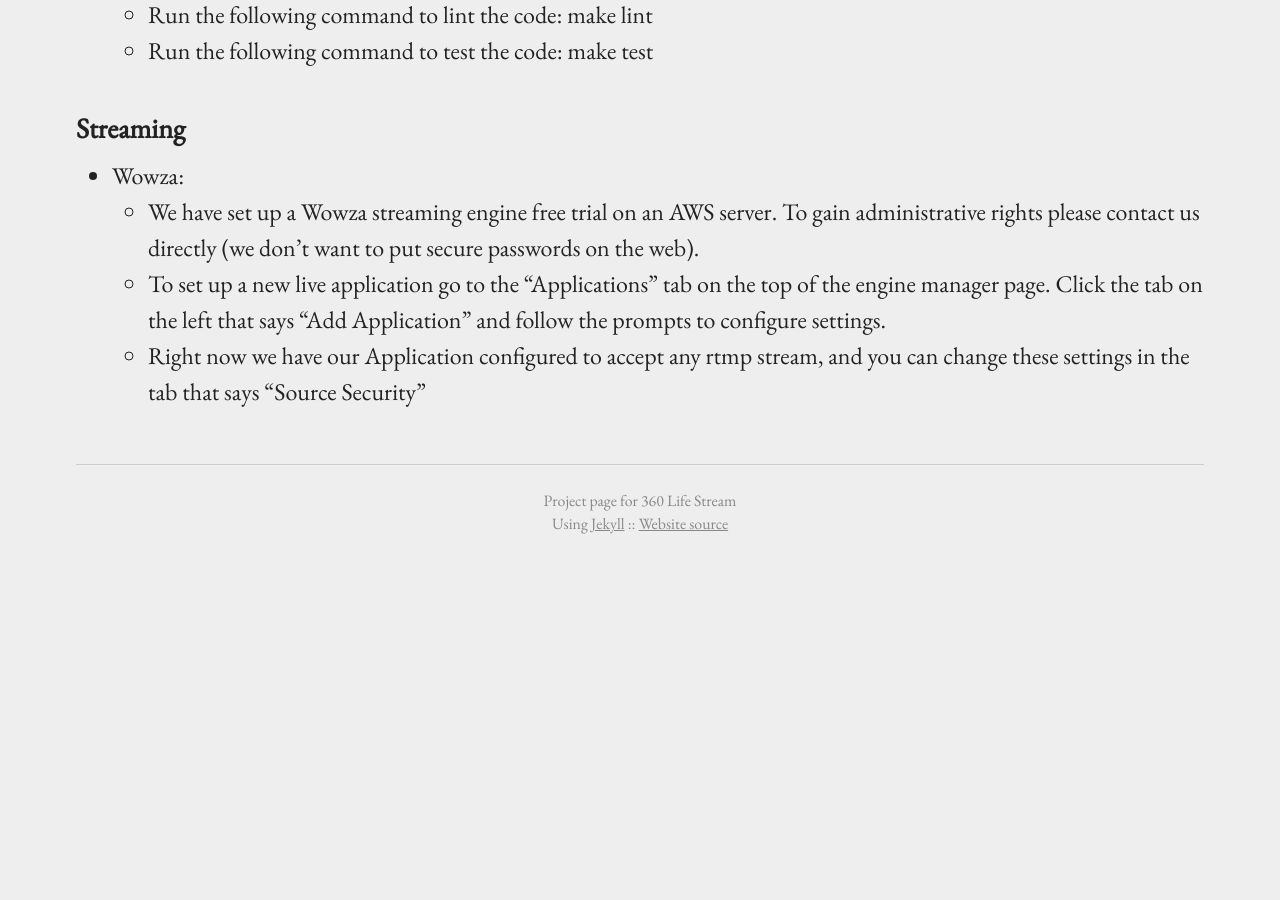
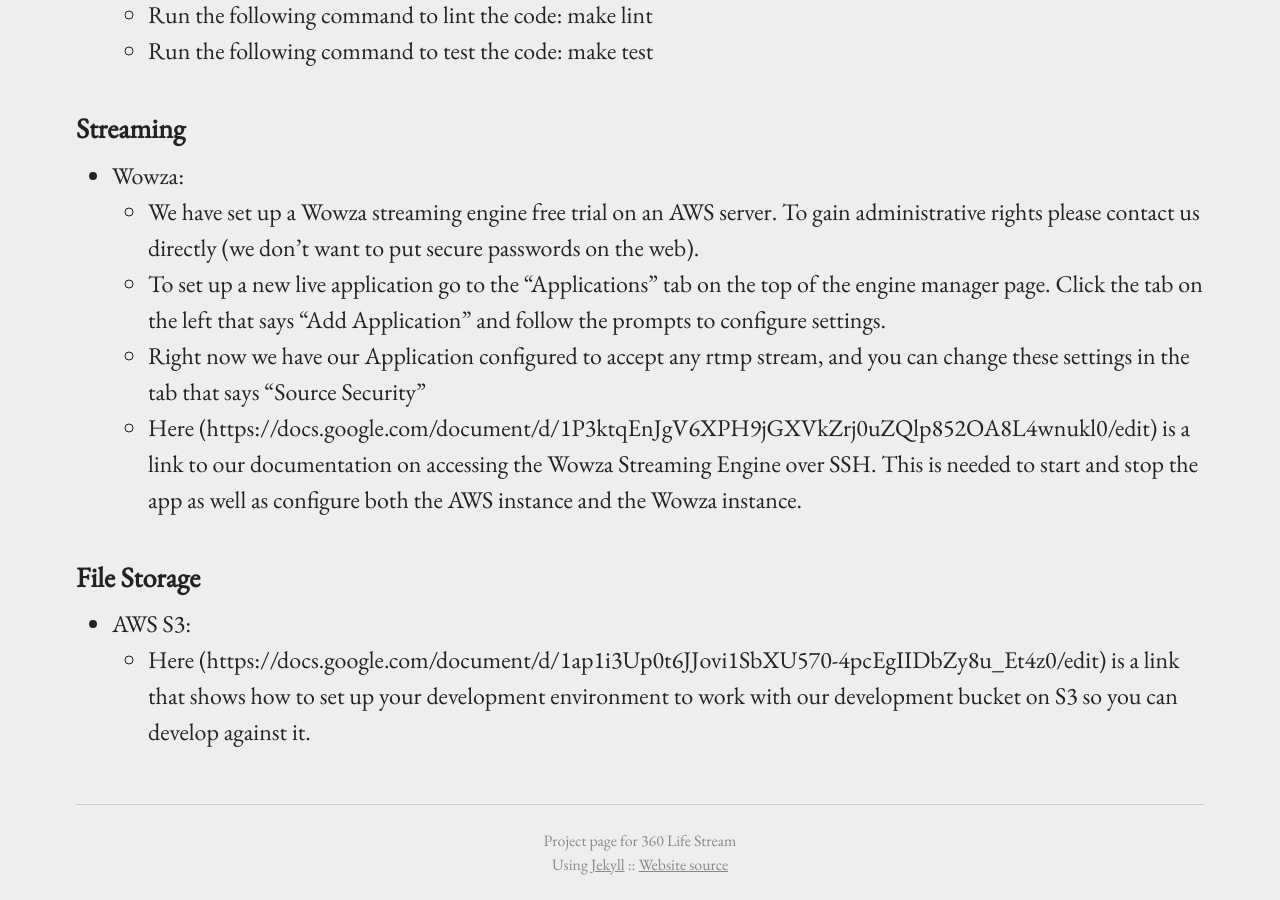
Before and after one commit to 360ls/360ls, a Jekyll site: the page built from _sprint/sprint4/manual.md, in a window 1280 px wide and 900 px high, scrolled down 2187 px. Built offline with Jekyll 4.4.1, drawn with Linux system fonts in a browser that asks for light colours; before the commit the page ends 2747 px from its top, so only the background shows below that.

Commit message:
Update manual.md

```diff
--- a/_sprint/sprint4/manual.md
+++ b/_sprint/sprint4/manual.md
@@ -60,3 +60,8 @@
   - We have set up a Wowza streaming engine free trial on an AWS server. To gain administrative rights please contact us directly (we don't want to put secure passwords on the web).
   - To set up a new live application go to the "Applications" tab on the top of the engine manager page. Click the tab on the left that says "Add Application" and follow the prompts to configure settings.
   - Right now we have our Application configured to accept any rtmp stream, and you can change these settings in the tab that says "Source Security"
+  - Here (https://docs.google.com/document/d/1P3ktqEnJgV6XPH9jGXVkZrj0uZQlp852OA8L4wnukl0/edit) is a link to our documentation on accessing the Wowza Streaming Engine over SSH. This is needed to start and stop the app as well as configure both the AWS instance and the Wowza instance.
+
+### File Storage
+- AWS S3:
+  - Here (https://docs.google.com/document/d/1ap1i3Up0t6JJovi1SbXU570-4pcEgIIDbZy8u_Et4z0/edit) is a link that shows how to set up your development environment to work with our development bucket on S3 so you can develop against it.
```
